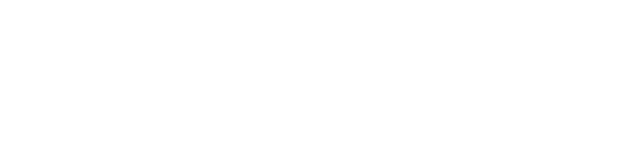
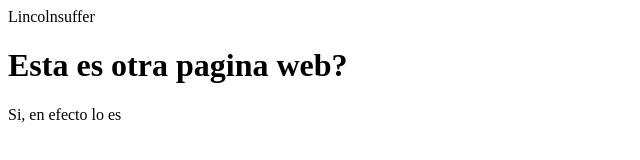
Before and after one commit to Denilson178/repositorio-denilchon, a plain HTML site: page PantallaRegistro.html in a window 1280 px wide. Shown: the whole page, without its empty margins (0-640 px from the left). Drawn offline with Linux system fonts and the light colour scheme.

Commit message:
agregando pagina nueva con nuevo nombre

```diff
--- a/nosotros.html
+++ b/PantallaRegistro.html
@@ -7,6 +7,9 @@
     <title>Document</title>
 </head>
 <body>
+    <header>Lincolnsuffer</header>
+    <h1>Esta es otra pagina web?</h1>
+    <p>Si, en efecto lo es</p>
 
 </body>
 </html>
```
